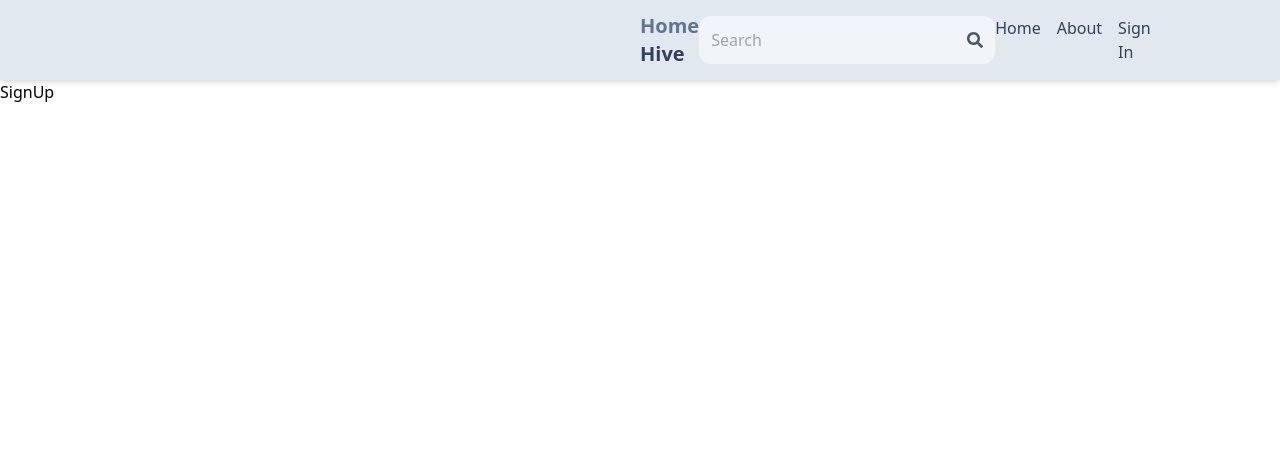
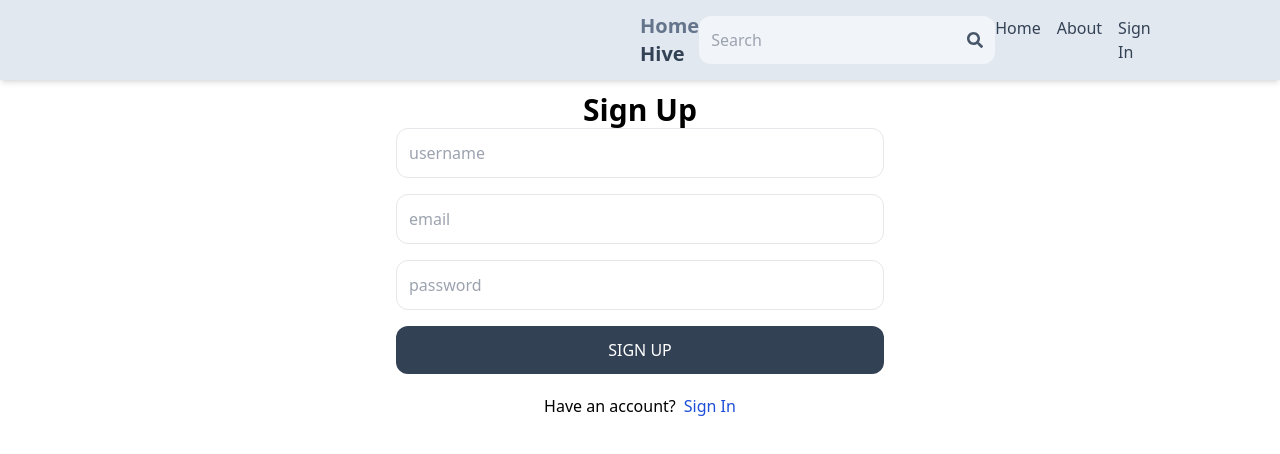
Before and after one commit to xh2342/HomeHive, a React (Vite) app in the folder client/: page /sign-up in a window 1280 px wide. Shown: the top 454 px of the page. Built offline with nearby package versions, Linux system fonts and the light colour scheme.

Commit message:
complete sign up page UI

```diff
--- a/client/src/pages/SignUp.jsx
+++ b/client/src/pages/SignUp.jsx
@@ -1,8 +1,41 @@
 /* eslint-disable no-unused-vars */
-import React from "react";
+import { Link } from "react-router-dom";
 
 function SignUp() {
-  return <div>SignUp</div>;
+  return (
+    <div className="p-3 max-w-lg mx-auto">
+      <h1 className="text-3xl text-center font-semibold">Sign Up</h1>
+      <form className="flex flex-col gap-4">
+        <input
+          type="text"
+          placeholder="username"
+          id="username"
+          className="border p-3 rounded-xl"
+        />
+        <input
+          type="text"
+          placeholder="email"
+          id="email"
+          className="border p-3 rounded-xl"
+        />
+        <input
+          type="text"
+          placeholder="password"
+          id="password"
+          className="border p-3 rounded-xl"
+        />
+        <button className="bg-slate-700 text-white p-3 rounded-xl uppercase hover:opacity-95 disabled:opacity-80">
+          Sign Up
+        </button>
+      </form>
+      <div className="flex gap-2 mt-5 justify-center">
+        <p>Have an account?</p>
+        <Link to={"/sign-in"}>
+          <span className="text-blue-700">Sign In</span>
+        </Link>
+      </div>
+    </div>
+  );
 }
 
 export default SignUp;
```
